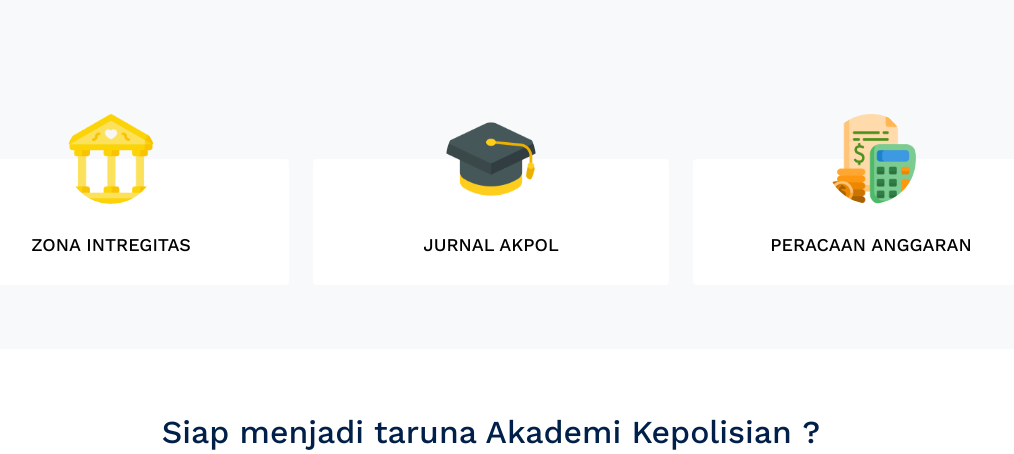
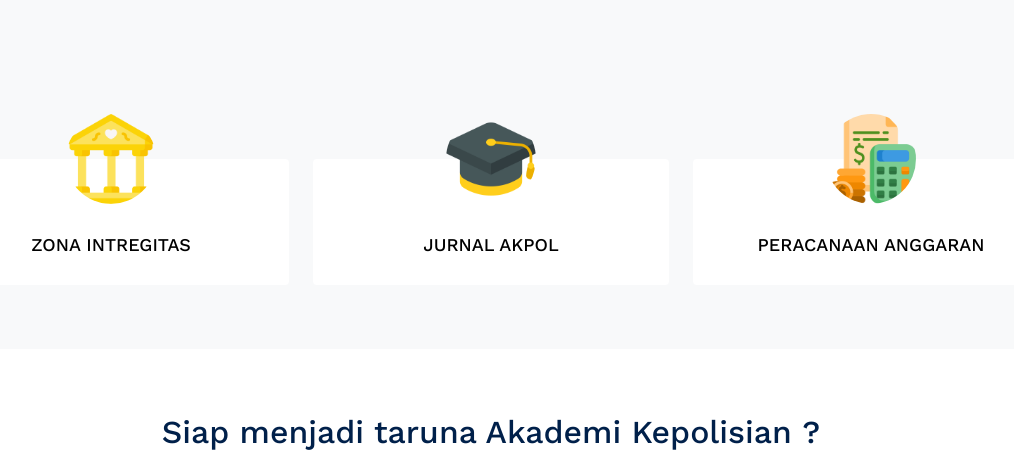
Before and after one commit to dwiaprikurniawan/siak2, a CodeIgniter app: page /siak2/index.php/home/index in a window 1280 px wide. Shown: the part 2401-2855 px from the top of the page, without its empty margins (149-1163 px from the left). Run offline with CodeIgniter, Linux system fonts and the light colour scheme; data comes from the database, SQL or seed files in the repository; style sheets or scripts are compiled from the project's sources; some web fonts are replaced.

Commit message:
perubahan

```diff
--- a/application/views/user/home/list.php
+++ b/application/views/user/home/list.php
@@ -189,7 +189,7 @@
               />
 
               <div class="person-contents">
-                <h2 class="mb-0"><a href="https://akpol.ac.id/anggaran/">PERACAAN ANGGARAN</a></h2>
+                <h2 class="mb-0"><a href="https://akpol.ac.id/anggaran/">PERACANAAN ANGGARAN</a></h2>
 
               </div>
             </div>
```
